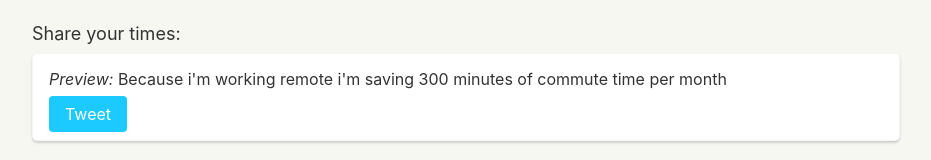
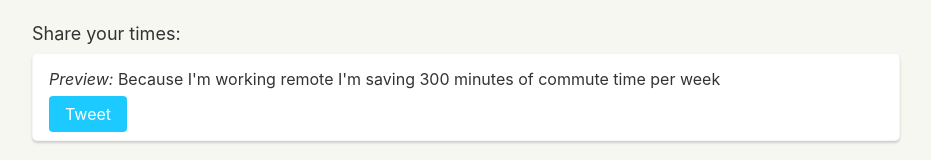
Before and after one commit to mettin/commuteless, a React (Create React App) app: page / in a window 1280 px wide. Shown: the part 1020-1180 px from the top of the page, without its empty margins (174-1105 px from the left). Built offline with nearby package versions, Linux system fonts and the light colour scheme.

Commit message:
Change month to week and fix case on text to be shared.

```diff
--- a/src/App.js
+++ b/src/App.js
@@ -64,11 +64,11 @@ export default function App() {
 
   const dailyTravelTime = travelTime * 2;
   const totalMinutes = dailyTravelTime * workingDays * (52 - vacationDays / workingDays);
-  const shareText = `Because i'm working remote i'm saving ${millisecondsToStr(
+  const shareText = `Because I'm working remote I'm saving ${millisecondsToStr(
     dailyTravelTime * workingDays,
     workingHours,
     true
-  )} of commute time per month`;
+  )} of commute time per week`;
 
   return (
     <div className="App">
```
